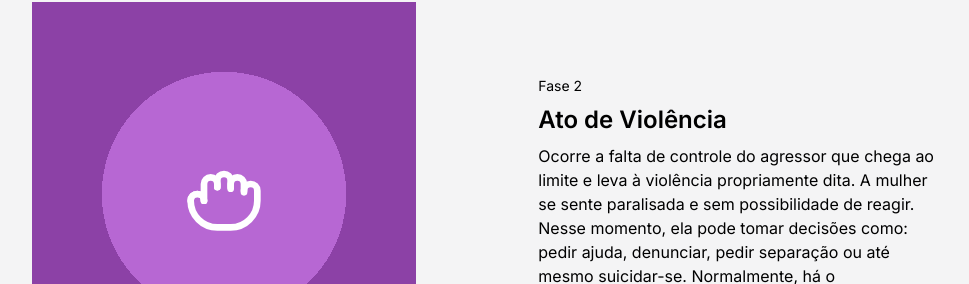
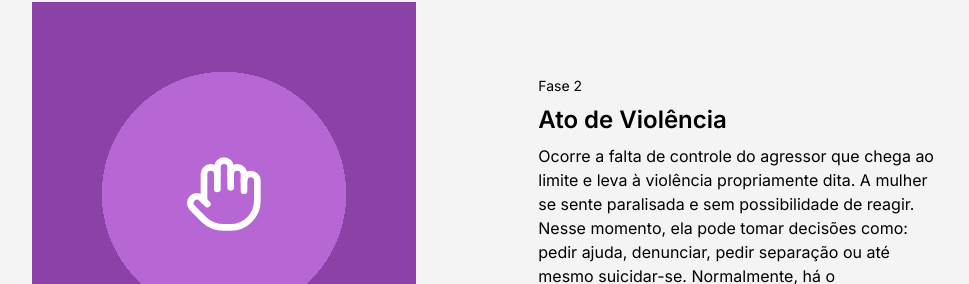
Before and after one commit to igorabreu29/empodera-icui, a Next.js app: page /cycle in a window 1280 px wide. Shown: the part 1346-1630 px from the top of the page, without its empty margins (155-1124 px from the left). Built offline with nearby package versions, Linux system fonts and the light colour scheme.

Commit message:
fix: remove horizontal scroll

```diff
--- a/src/app/cycle/page.tsx
+++ b/src/app/cycle/page.tsx
@@ -4,7 +4,7 @@ import { DivisorWidth } from '@/components/DivisorWidth'
 import { Move } from '@/components/move'
 import { MoveRoot } from '@/components/move/MoveRoot'
 import { Metadata } from 'next'
-import { AlertCircle, Flower2, Grab } from 'lucide-react'
+import { AlertCircle, Flower2, Hand } from 'lucide-react'
 
 export const metadata: Metadata = {
   title: 'Ciclo',
@@ -13,14 +13,14 @@ export const metadata: Metadata = {
 
 export default function Cycle() {
   return (
-    <>
+    <div>
       <Title text="Ciclo da Violência" />
       <InformAboutPage
         text="Essa seção abordará todas as fases do ciclo da violência.
         Arraste para baixo e entenda sobre."
       />
 
-      <section className="flex justify-center gap-4 flex-col px-8 md:px-20 py-4 mt-10">
+      <section className="flex justify-center gap-4 flex-col px-8 md:px-20 py-4 mt-10 overflow-hidden">
         <div
           className="flex items-center sm:justify-evenly flex-col sm:flex-row gap-4"
           data-aos="zoom-in"
@@ -50,7 +50,7 @@ export default function Cycle() {
           data-aos="zoom-out"
         >
           <div className="h-60 w-60 sm:h-96 sm:w-96 bg-radial-secondary flex items-center justify-center">
-            <Grab size={80} className="text-white" />
+            <Hand size={80} className="text-white" />
           </div>
           <div className="flex flex-col gap-2 w-[25rem]">
             <span className="text-sm">Fase 2</span>
@@ -85,7 +85,7 @@ export default function Cycle() {
             </p>
           </div>
           <div className="h-60 w-60 sm:h-96 sm:w-96 bg-radial-secondary flex items-center justify-center">
-            <Grab size={80} className="text-white" />
+            <Hand size={80} className="text-white" />
           </div>
         </div>
 
@@ -128,6 +128,6 @@ export default function Cycle() {
           text="Acesse a aba LEIS para ver todas as leis de direito."
         />
       </MoveRoot>
-    </>
+    </div>
   )
 }
```
